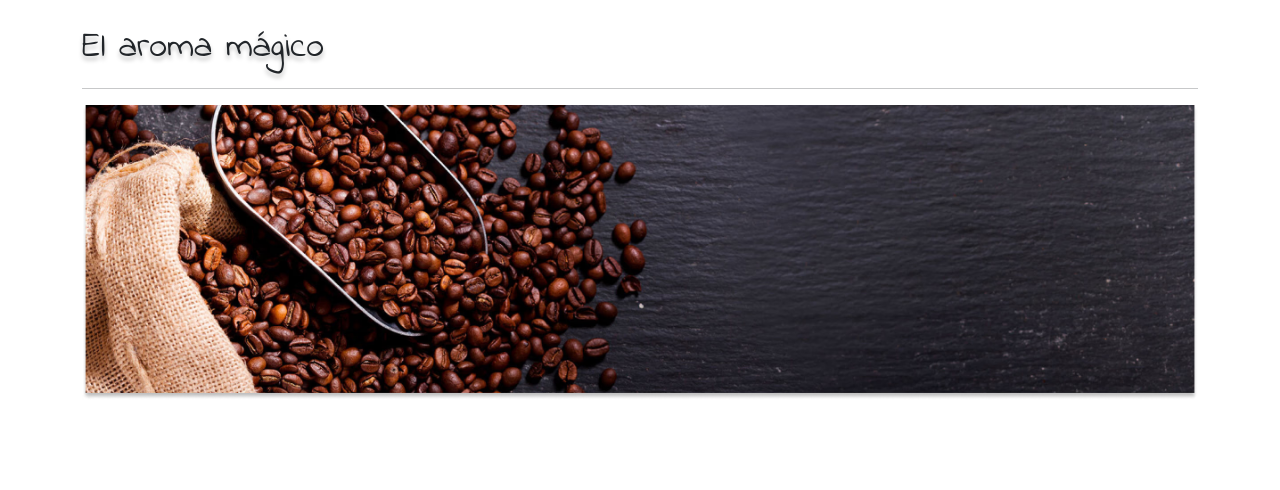
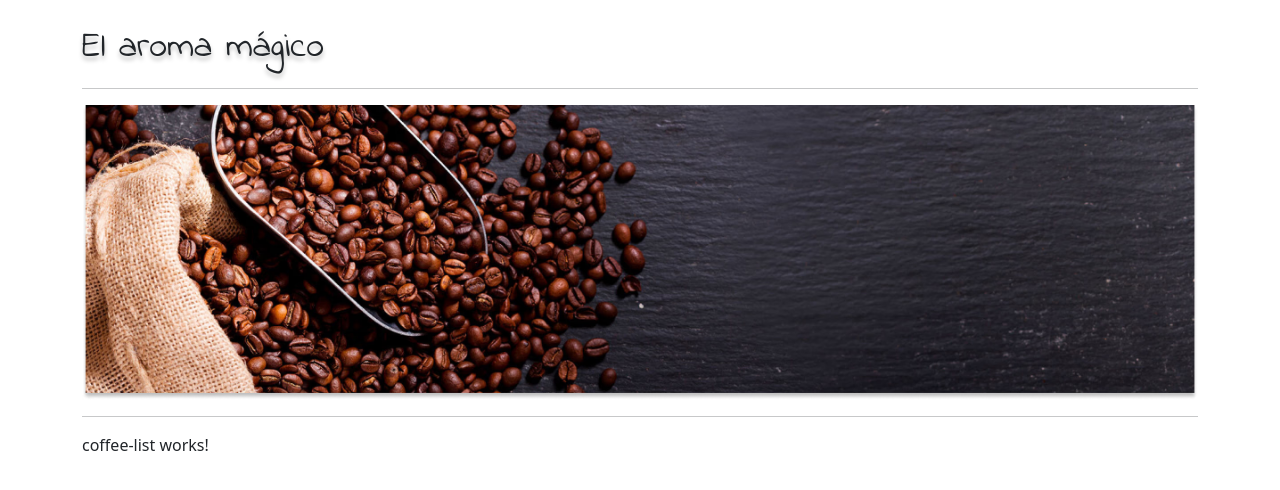
Before and after one commit to salchichongallo/parcial-1-misw-4104, an Angular app: page / in a window 1280 px wide. Shown: the top 490 px of the page. Built offline with nearby package versions, Linux system fonts and the light colour scheme.

Commit message:
feat(coffee): init coffee list component

```diff
--- a/src/app/app.component.html
+++ b/src/app/app.component.html
@@ -1,3 +1 @@
-<div class="mt-4">
-  <app-coffee />
-</div>
+<app-coffee />
--- /dev/null
+++ b/src/app/coffee/coffee-list/coffee-list.component.html
@@ -0,0 +1 @@
+<p>coffee-list works!</p>
--- a/src/app/coffee/coffee.component.html
+++ b/src/app/coffee/coffee.component.html
@@ -1,4 +1,4 @@
-<div class="container">
+<div class="container my-4">
   <header>
     <h1 class="title indie-flower-regular m-0">El aroma mágico</h1>
     <hr class="my-3" />
@@ -7,5 +7,7 @@
       src="assets/cover-el-aroma-magico.avif"
       class="img-fluid"
     />
+    <hr class="mt-3" />
   </header>
+  <app-coffee-list />
 </div>
--- a/src/app/coffee/coffee.module.ts
+++ b/src/app/coffee/coffee.module.ts
@@ -1,11 +1,13 @@
 import { NgModule } from '@angular/core';
 import { CommonModule } from '@angular/common';
+
 import { CoffeeComponent } from './coffee.component';
 import { CoffeesService } from './coffees.service';
+import { CoffeeListComponent } from './coffee-list/coffee-list.component';
 
 @NgModule({
   imports: [CommonModule],
-  declarations: [CoffeeComponent],
+  declarations: [CoffeeComponent, CoffeeListComponent],
   exports: [CoffeeComponent],
   providers: [CoffeesService],
 })
```
Also changed, not shown: src/app/coffee/coffee-list/coffee-list.component.ts (added, +7 -0 lines), 2 other files (tests, documents, lock files or other folders).
